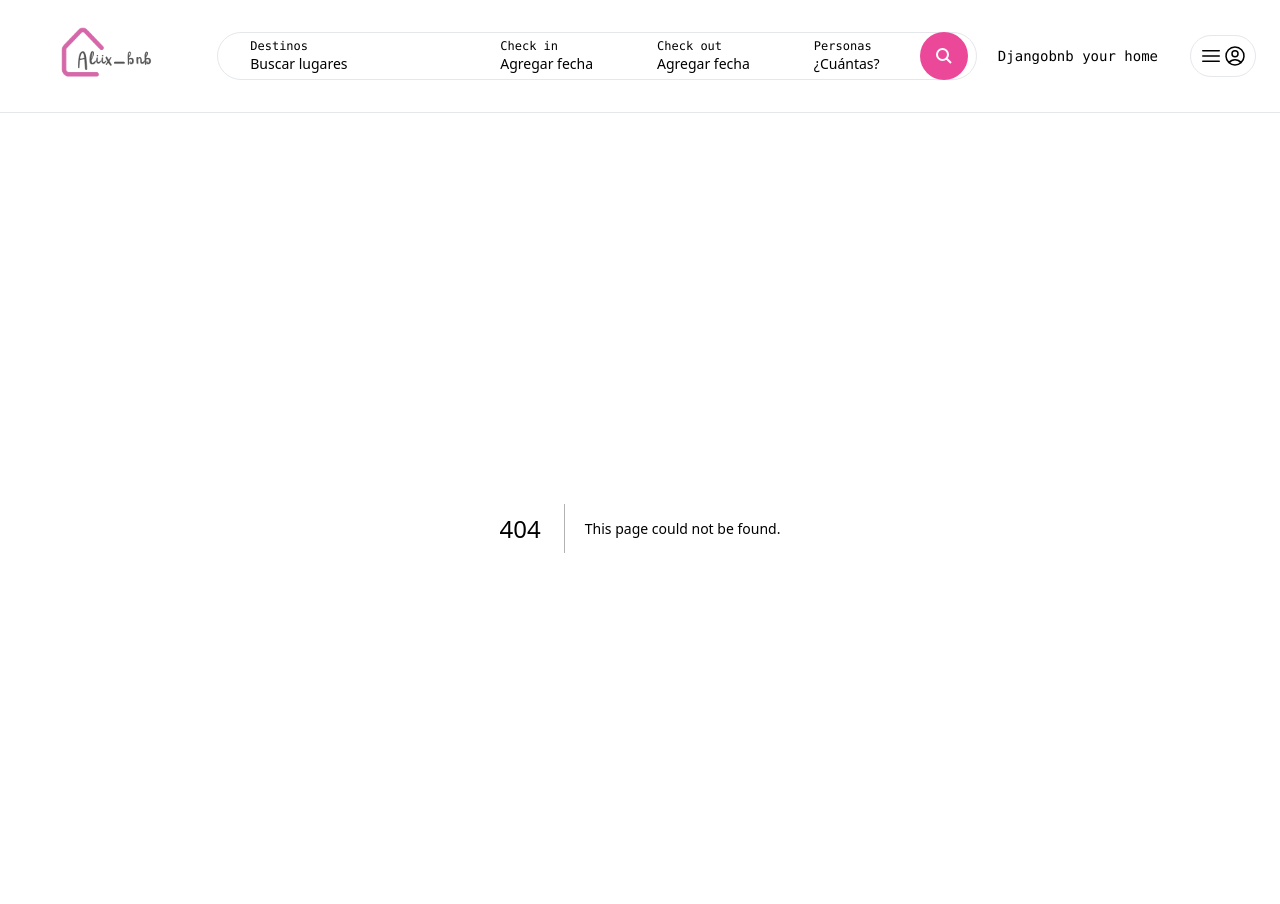
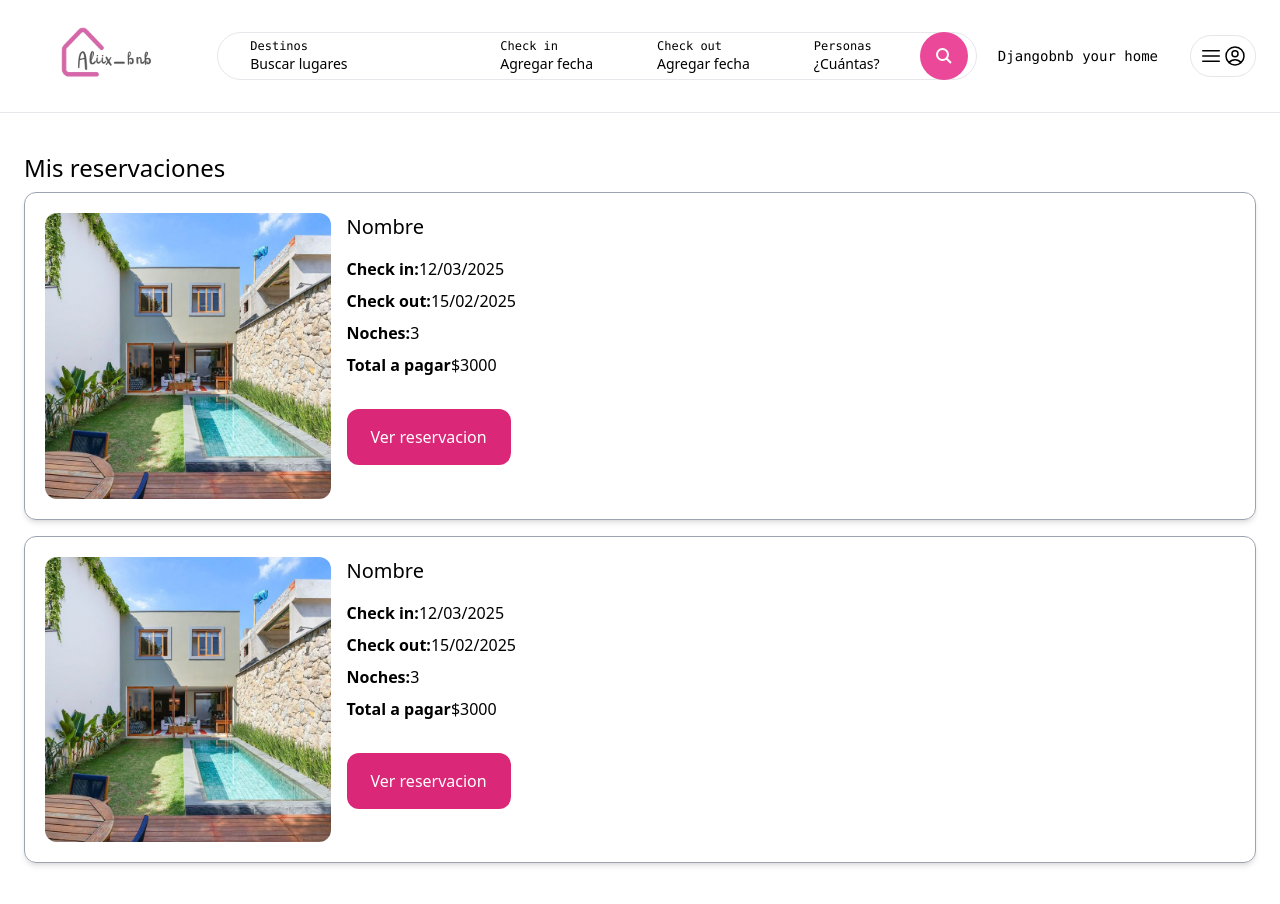
Before and after one commit to AliixLoz/Aliixbnb, a Next.js app: page /myreservations in a window 1280 px wide. Before the commit this address had no page. Shown: the top 904 px of the page. Built offline with nearby package versions, Linux system fonts and the light colour scheme.

Commit message:
04 Reservations

```diff
--- /dev/null
+++ b/app/myreservations/page.tsx
@@ -0,0 +1,43 @@
+import Image from "next/image"
+const MyReservationsPage = () => {
+    return (
+        <main className="max-w-[1500px] mx-auto px-6 pb-6">
+            <h1 className="mt-6 mb-2 text-2xl">Mis reservaciones</h1>
+
+            <div className="space-y-4">
+                <div className="p-5 grid grid-cols-1 md:grid-cols-4 gap-4 shadow-md border border-gray-400 rounded-xl">
+                    <div className="col-span-1">
+                        <div className="relative overflow-hidden aspect-square rounded-xl">
+                            <Image fill src="/alberca_1.jpeg" className="hover:scale-110 object-cover transition h-full w-full" alt="Casa con alberca" />
+                        </div>
+                    </div>
+                    <div className="col-span-1 md:col-span-3">
+                        <h2 className="mb-4 text-xl">Nombre</h2>
+                        <p className="mb-2"><strong>Check in:</strong>12/03/2025</p>
+                        <p className="mb-2"><strong>Check out:</strong>15/02/2025</p>
+                        <p className="mb-2"><strong>Noches:</strong>3</p>
+                        <p className="mb-2"><strong>Total a pagar</strong>$3000</p>
+                        <div className="mt-6 inline-block cursor-pointer py-4 px-6 bg-pink-600 text-white rounded-xl">Ver reservacion</div>
+                    </div>
+                </div>
+
+                <div className="p-5 grid grid-cols-1 md:grid-cols-4 gap-4 shadow-md border border-gray-400 rounded-xl">
+                    <div className="col-span-1">
+                        <div className="relative overflow-hidden aspect-square rounded-xl">
+                            <Image fill src="/alberca_1.jpeg" className="hover:scale-110 object-cover transition h-full w-full" alt="Casa con alberca" />
+                        </div>
+                    </div>
+                    <div className="col-span-1 md:col-span-3">
+                        <h2 className="mb-4 text-xl">Nombre</h2>
+                        <p className="mb-2"><strong>Check in:</strong>12/03/2025</p>
+                        <p className="mb-2"><strong>Check out:</strong>15/02/2025</p>
+                        <p className="mb-2"><strong>Noches:</strong>3</p>
+                        <p className="mb-2"><strong>Total a pagar</strong>$3000</p>
+                        <div className="mt-6 inline-block cursor-pointer py-4 px-6 bg-pink-600 text-white rounded-xl">Ver reservacion</div>
+                    </div>
+                </div>
+            </div>
+        </main>
+    )
+}
+export default MyReservationsPage
```
